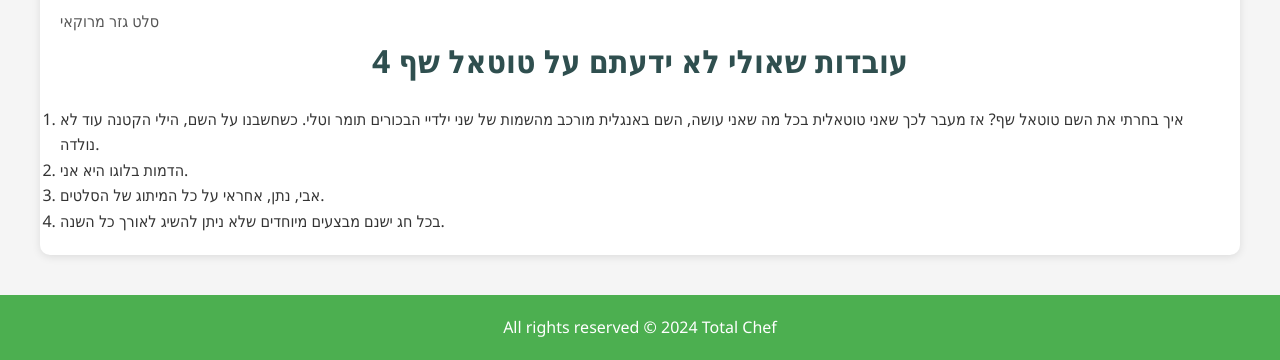
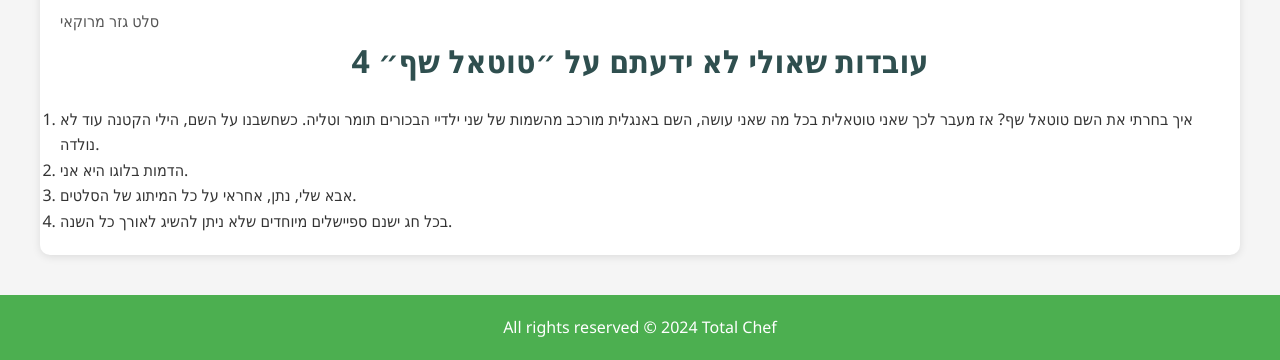
Before and after one commit to adidereviani/totalchef, a Flask app: page / in a window 1280 px wide. Shown: the part 2155-2515 px from the top of the page. Run offline with Flask 3, Linux system fonts and the light colour scheme.

Commit message:
update content

```diff
--- a/templates/index.html
+++ b/templates/index.html
@@ -1,6 +1,6 @@
 {% extends "base.html" %}
 
-{% block title %}דף הבית - טוטאל שף{% endblock %}
+{% block title %}טוטאל שף - Total Chef{% endblock %}
 
 {% block content %}
     <!-- Main Image Section -->
@@ -30,12 +30,12 @@
 
     <!-- 4 Facts About Total Chef -->
     <section class="facts-about-total-chef">
-        <h2>4 עובדות שאולי לא ידעתם על טוטאל שף</h2>
+        <h2>4 עובדות שאולי לא ידעתם על ״טוטאל שף״</h2>
         <ol>
-            <li>איך בחרתי את השם טוטאל שף? אז מעבר לכך שאני טוטאלית בכל מה שאני עושה, השם באנגלית מורכב מהשמות של שני ילדיי הבכורים תומר וטלי. כשחשבנו על השם, הילי הקטנה עוד לא נולדה.</li>
+            <li>איך בחרתי את השם טוטאל שף? אז מעבר לכך שאני טוטאלית בכל מה שאני עושה, השם באנגלית מורכב מהשמות של שני ילדיי הבכורים תומר וטליה. כשחשבנו על השם, הילי הקטנה עוד לא נולדה.</li>
             <li>הדמות בלוגו היא אני.</li>
-            <li>אבי, נתן, אחראי על כל המיתוג של הסלטים.</li>
-            <li>בכל חג ישנם מבצעים מיוחדים שלא ניתן להשיג לאורך כל השנה.</li>
+            <li>אבא שלי, נתן, אחראי על כל המיתוג של הסלטים.</li>
+            <li>בכל חג ישנם ספיישלים מיוחדים שלא ניתן להשיג לאורך כל השנה.</li>
         </ol>
     </section>
 {% endblock %}
```
